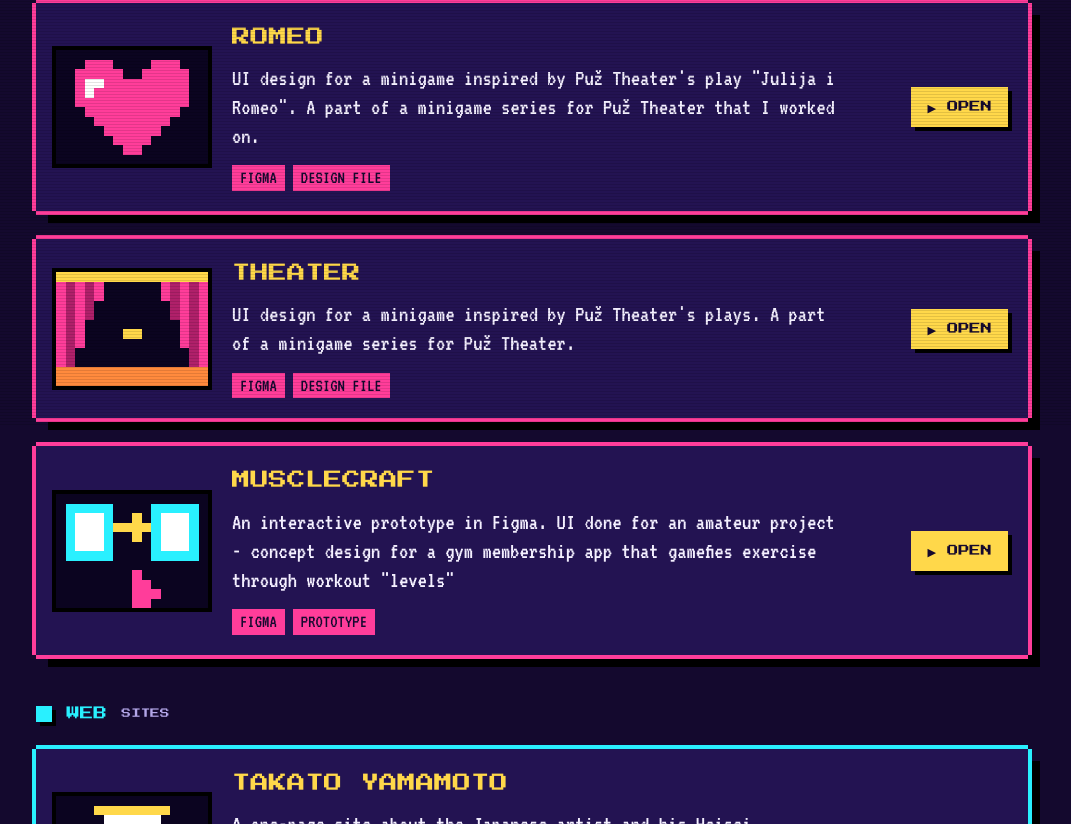
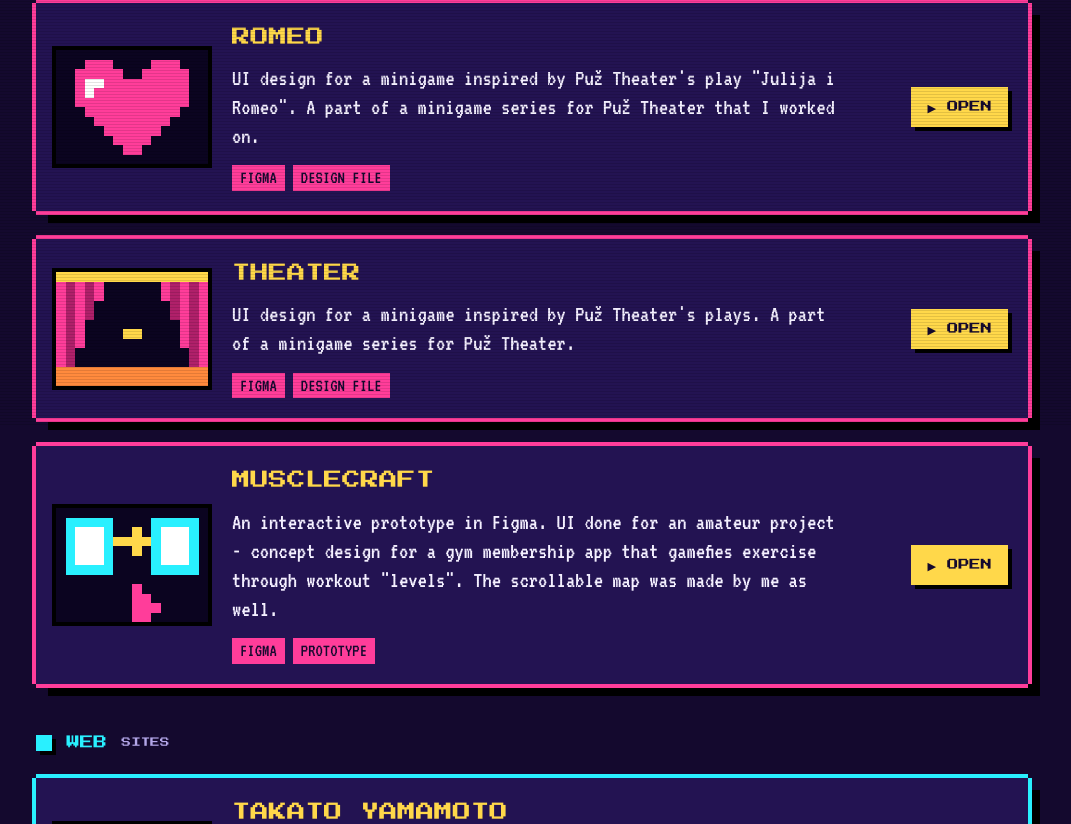
Before and after one commit to morw3nna/portfolio, a plain HTML site: page index.html in a window 1280 px wide. Shown: the part 373-1197 px from the top of the page, without its empty margins (108-1179 px from the left). Drawn offline with Linux system fonts and the light colour scheme.

Commit message:
Update index.html

```diff
--- a/index.html
+++ b/index.html
@@ -155,7 +155,7 @@
       <span class="plate" data-art="proto" role="img" aria-label="Two pixel screens joined by an arrow and a cursor"></span>
       <span class="body">
         <h3>MuscleCraft</h3>
-        <p>An interactive prototype in Figma. UI done for an amateur project - concept design for a gym membership app that gamefies exercise through workout "levels"</p>
+        <p>An interactive prototype in Figma. UI done for an amateur project - concept design for a gym membership app that gamefies exercise through workout "levels". The scrollable map was made by me as well.</p>
         <ul class="tags"><li>Figma</li><li>Prototype</li></ul>
       </span>
       <span class="go"><b>&#9654;</b> Open</span>
```
